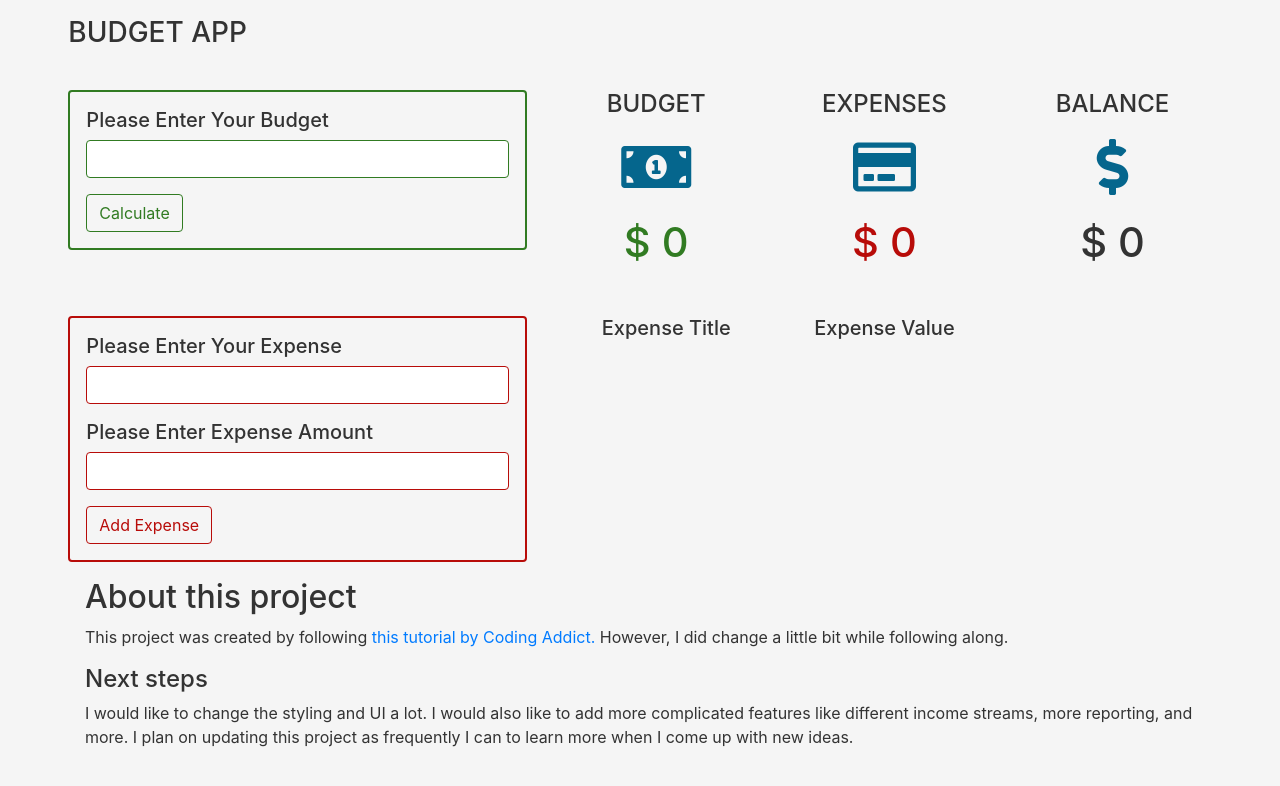
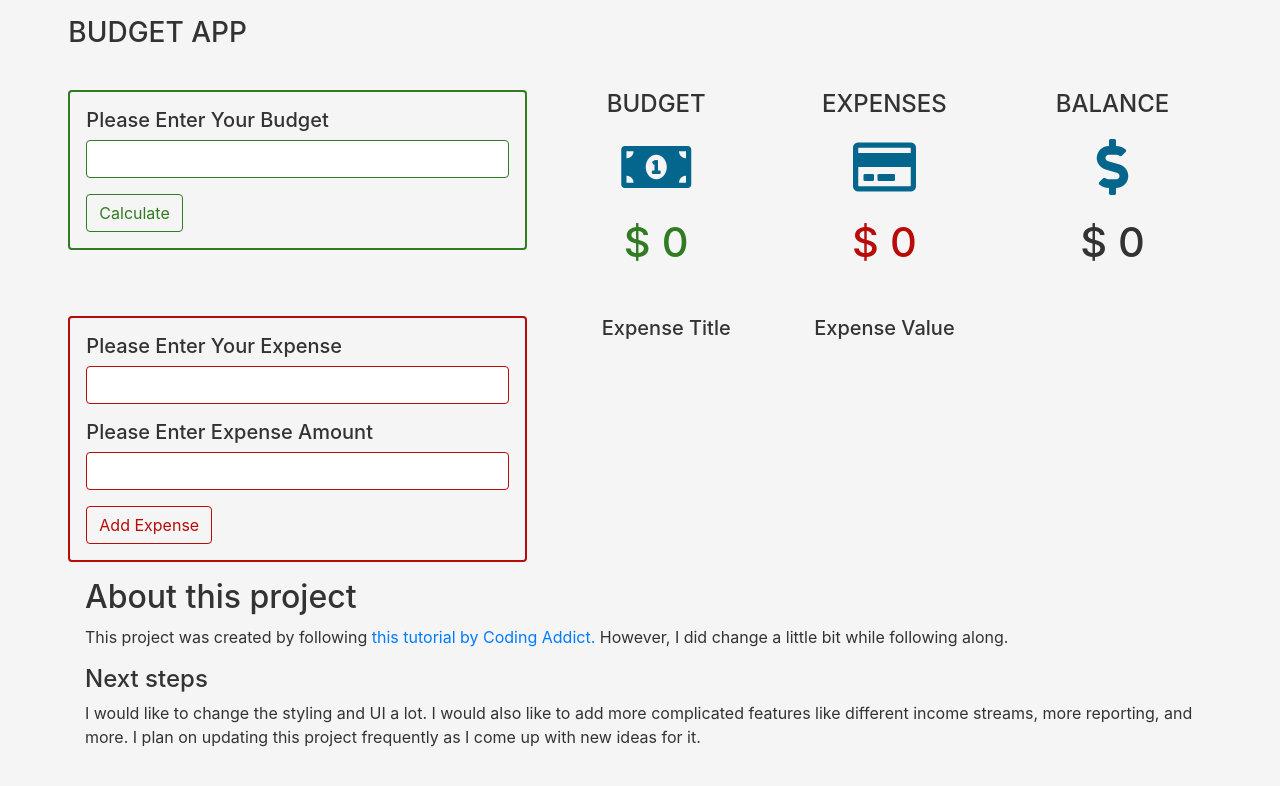
Before and after one commit to landon-snodgrass/BudgetApp, a plain HTML site: page index.html in a window 1280 px wide. Drawn offline with Linux system fonts and the light colour scheme.

Commit message:
Fixed grammar mistakes

```diff
--- a/index.html
+++ b/index.html
@@ -105,7 +105,7 @@
         </p>
         <h4>Next steps</h4>
         <p>
-            I would like to change the styling and UI a lot. I would also like to add more complicated features like different income streams, more reporting, and more. I plan on updating this project as frequently I can to learn more when I come up with new ideas.
+            I would like to change the styling and UI a lot. I would also like to add more complicated features like different income streams, more reporting, and more. I plan on updating this project frequently as I come up with new ideas for it.
         </p>
     </div>
     <!-- bootstrap js -->
```
